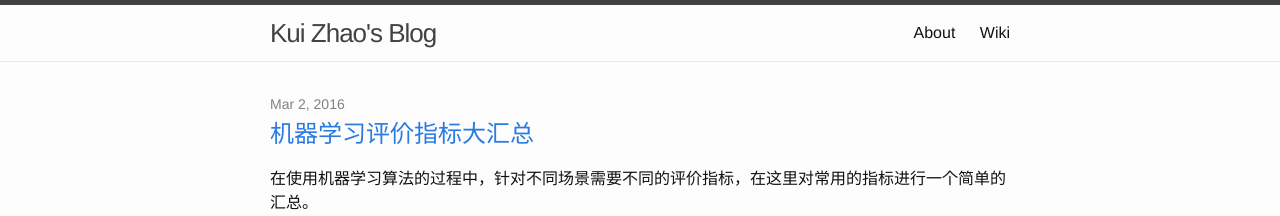
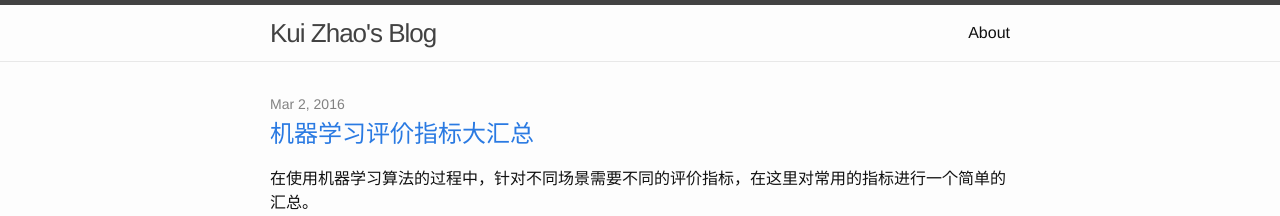
Before and after one commit to zhaokv/zhaokv.github.io, a Jekyll site: the page built from index.html, in a window 1280 px wide. Shown: the top 216 px of the page. Built offline with Jekyll 4.4.1, drawn with Linux system fonts in a browser that asks for light colours; formulas are drawn with MathJax 3; comment, search, counter and statistics services are not loaded.

Commit message:
delete wiki

```diff
--- a/_config.yml
+++ b/_config.yml
@@ -11,7 +11,3 @@ github_username:  zhaokv
 
 # Build settings
 markdown: kramdown
-
-
-# wiki
-wikiurl: /wiki
--- a/_includes/header.html
+++ b/_includes/header.html
@@ -19,8 +19,6 @@
           <a class="page-link" href="{{ page.url | prepend: site.baseurl }}">{{ page.title }}</a>
           {% endif %}
         {% endfor %}
-
-		<a class="page-link" href="{{ site.wikiurl }}">Wiki</a>
       </div>
     </nav>
 
```
